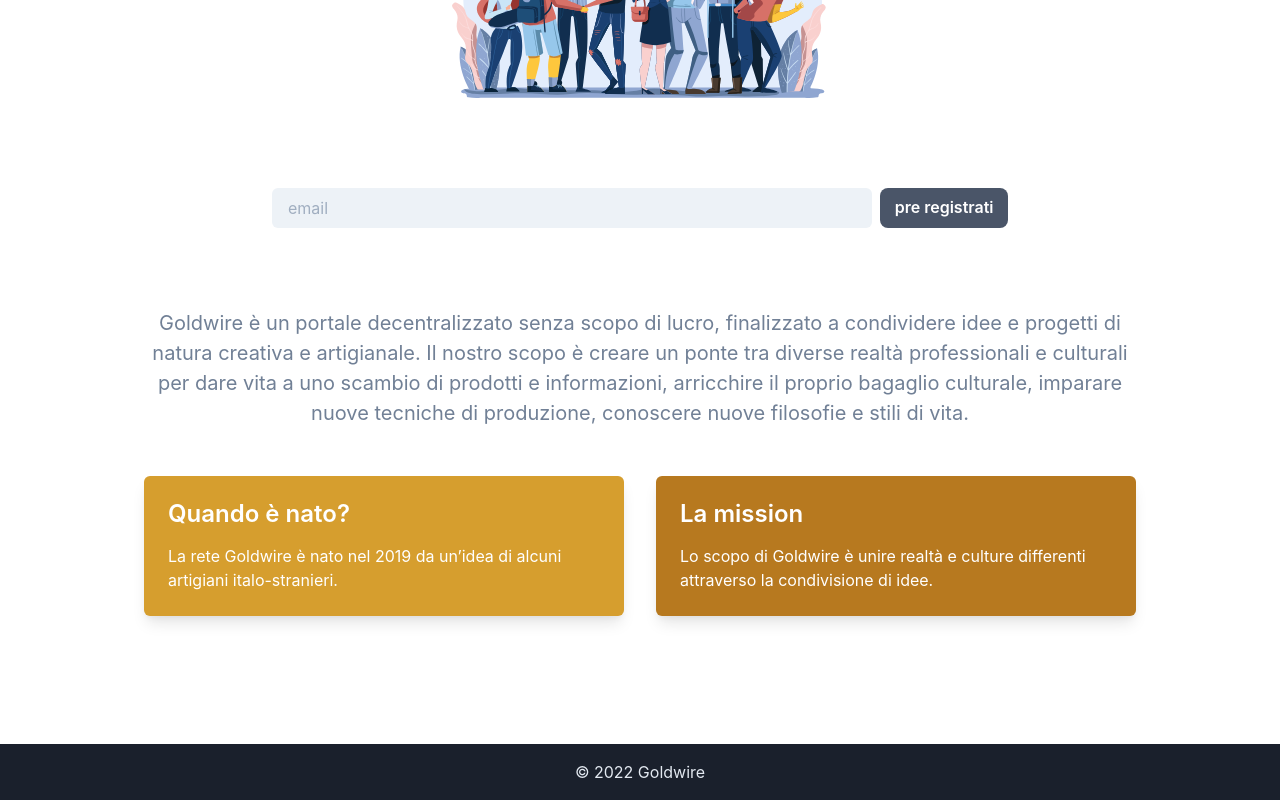
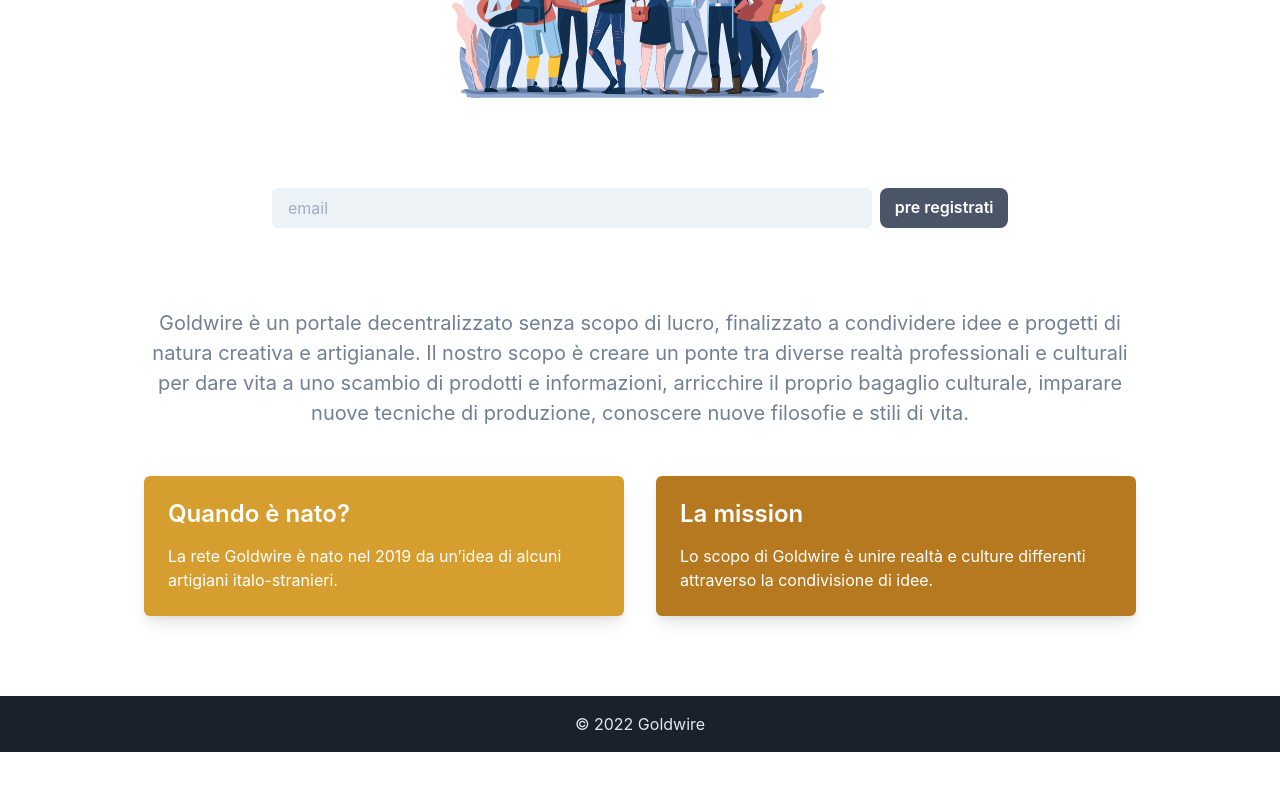
Before and after one commit to pankaspe/goldwire-ts, a Next.js app: page / in a window 1280 px wide. Shown: the part 512-1312 px from the top of the page. After the commit the page ends 1264 px from the top, so only its background shows below. Built offline with nearby package versions, Linux system fonts and the light colour scheme.

Commit message:
porting from bootstrap to chakra ui

```diff
--- a/pages/index.tsx
+++ b/pages/index.tsx
@@ -47,7 +47,7 @@
                {websiteConfig.homepage.intro}
             </Text>
 
-            <SimpleGrid pb={24} columns={{sm: 1, md: 2}} spacing={8}>
+            <SimpleGrid pb={12} columns={{sm: 1, md: 2}} spacing={8}>
                <LandingCard
                   bgColor="yellow.500"
                   textColor="white"
```
